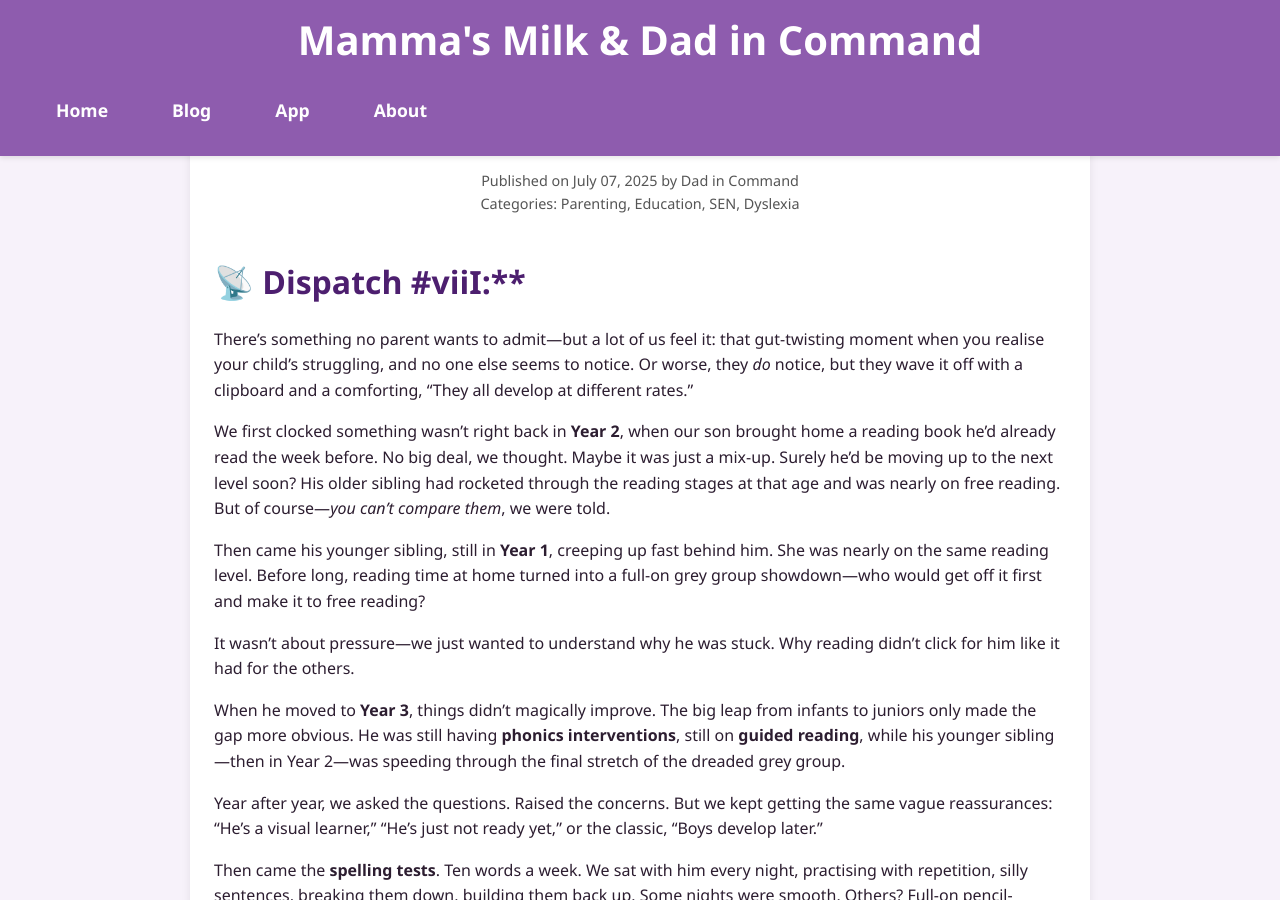
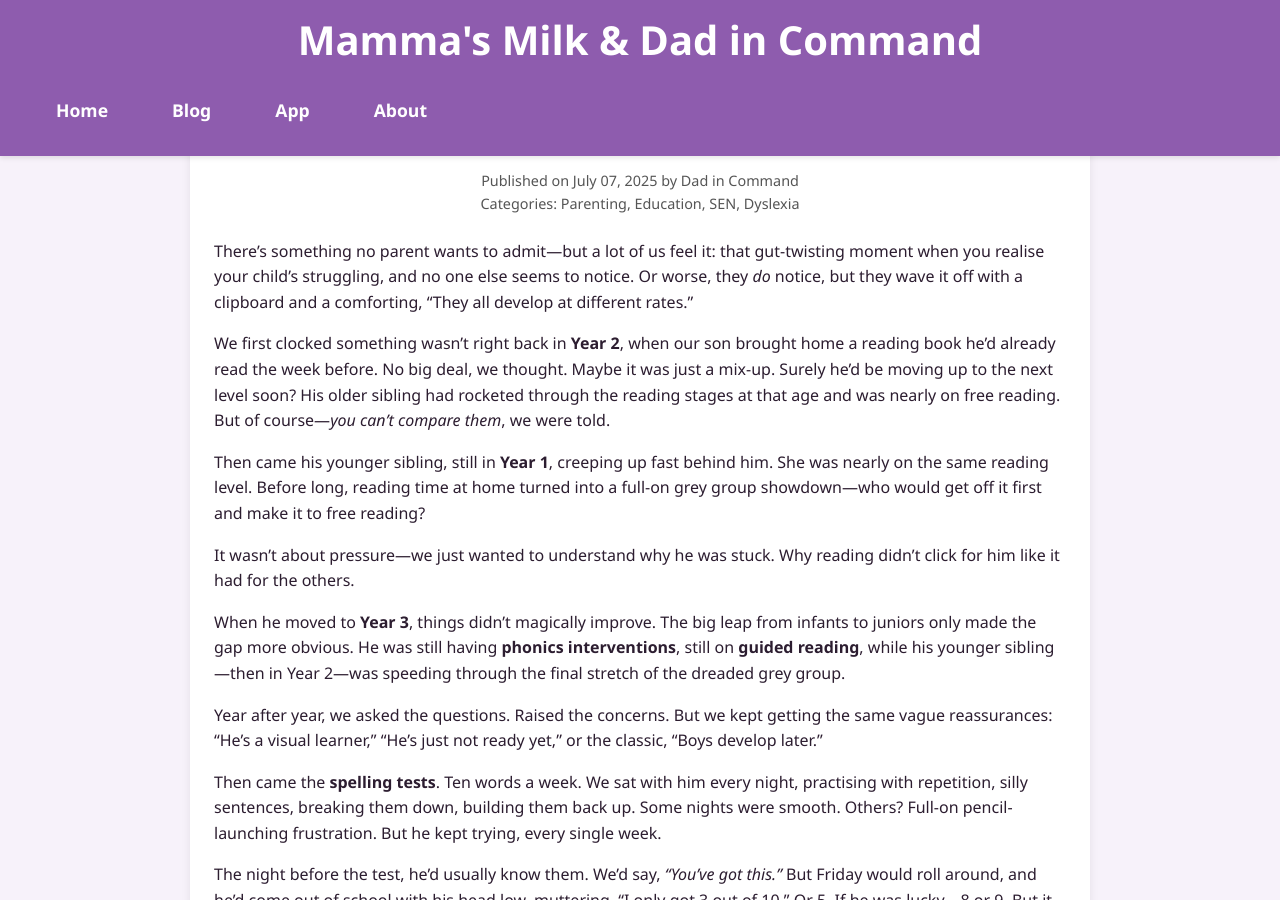
Before and after one commit to dadincommand/dadincommand.github.io, a Jekyll site: the page built from _posts/2025-07-07-grey-groupbattle.md, in a window 1280 px wide and 900 px high, scrolled down 397 px. Built offline with Jekyll 4.4.1, drawn with Linux system fonts in a browser that asks for light colours.

Commit message:
Update 2025-07-07-grey-groupbattle.md

```diff
--- a/_posts/2025-07-07-grey-groupbattle.md
+++ b/_posts/2025-07-07-grey-groupbattle.md
@@ -8,8 +8,6 @@ description: "After years of raising concerns, our son finally had a dyslexia sc
 author: Dad in Command
 excerpt: "After years of asking questions, raising flags, and watching our son struggle, we finally got an answer. This is the long road to his dyslexia screening."
 ---
-
-## 📡 Dispatch #viiI:**
 
 There’s something no parent wants to admit—but a lot of us feel it: that gut-twisting moment when you realise your child’s struggling, and no one else seems to notice. Or worse, they *do* notice, but they wave it off with a clipboard and a comforting, “They all develop at different rates.”
 
```
